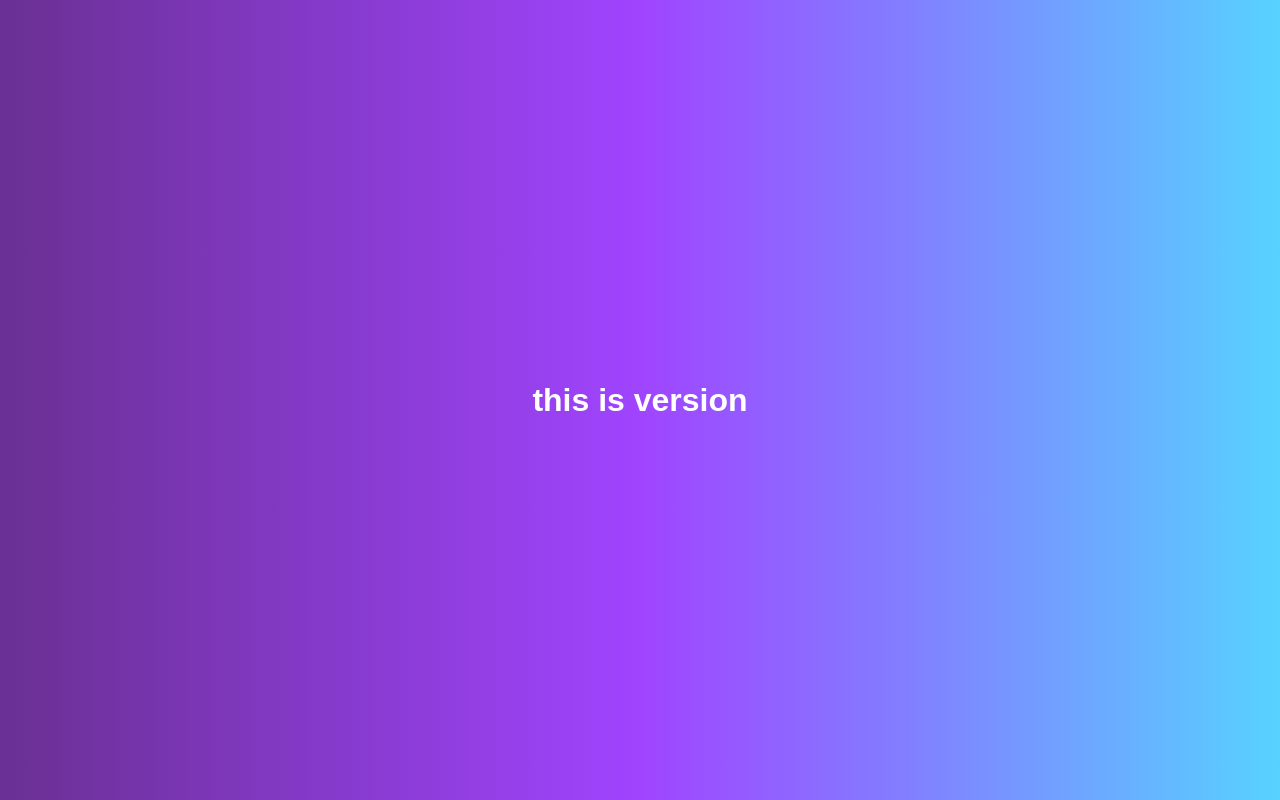
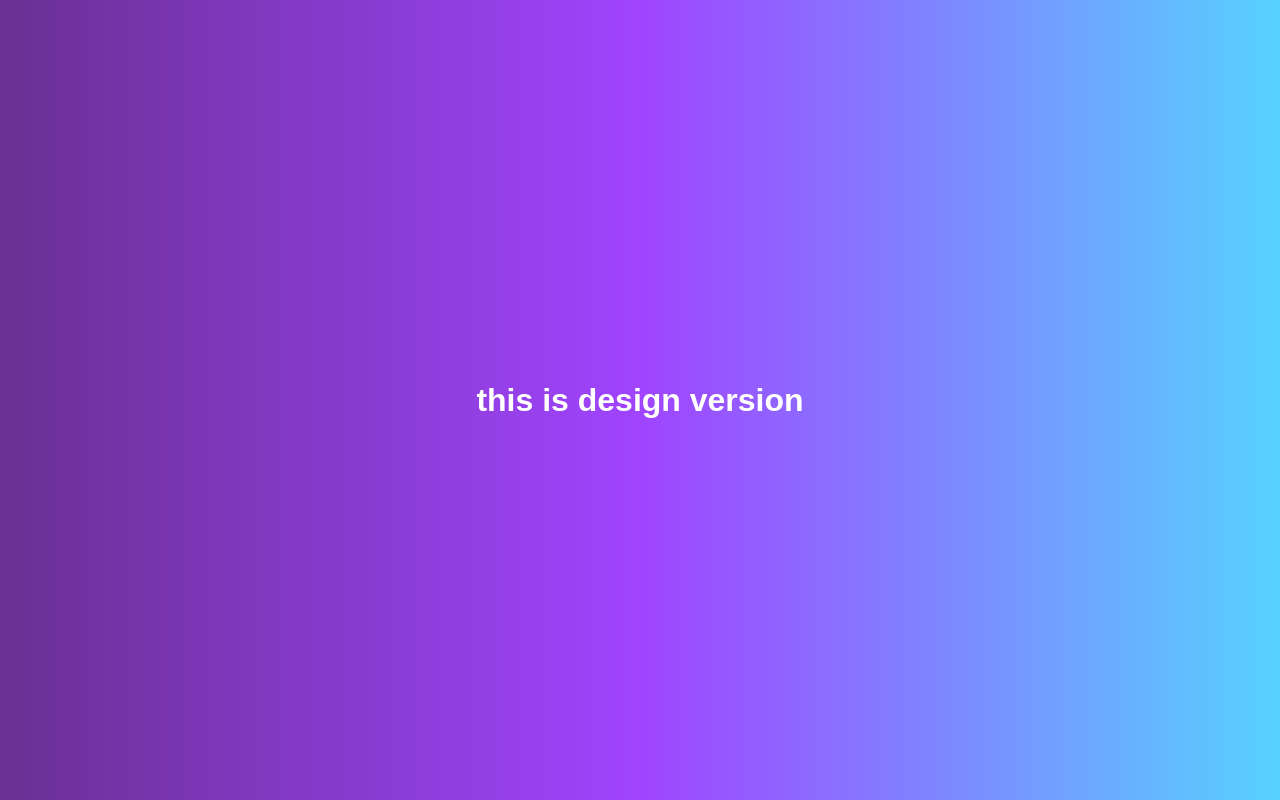
Before and after one commit to anamika-bot/myrepo, a plain HTML site: page index.html in a window 1280 px wide. Drawn offline with Linux system fonts and the light colour scheme.

Commit message:
changed h1

```diff
--- a/index.html
+++ b/index.html
@@ -6,7 +6,7 @@
     <link rel="stylesheet" href="styles.css">
     <title>Document</title>
 </head>
-<body> <h1>this is version</h1>
+<body> <h1>this is design version</h1>
 
 </body>
 </html>
```
